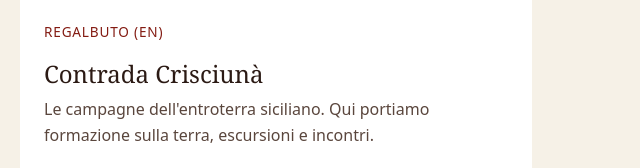
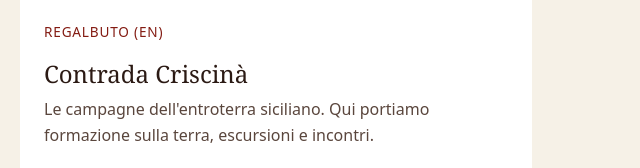
Before and after one commit to SalieLava/sito-salielava, a plain HTML site: page index.html in a window 1280 px wide. Shown: the part 2690-2858 px from the top of the page, 632-1272 px from the left. Drawn offline with Linux system fonts and the light colour scheme.

Commit message:
Dove: Contrada Criscinà (nome corretto)

```diff
--- a/index.html
+++ b/index.html
@@ -171,10 +171,10 @@
         </div>
       </div>
       <div class="luogo">
-        <div class="foto crisciuna" role="img" aria-label="Un ulivo antico in Contrada Crisciunà"></div>
+        <div class="foto crisciuna" role="img" aria-label="Un ulivo antico in Contrada Criscinà"></div>
         <div class="testo">
           <div class="dove">Regalbuto (EN)</div>
-          <h3>Contrada Crisciunà</h3>
+          <h3>Contrada Criscinà</h3>
           <p>Le campagne dell'entroterra siciliano. Qui portiamo formazione sulla terra, escursioni e incontri.</p>
         </div>
       </div>
```
